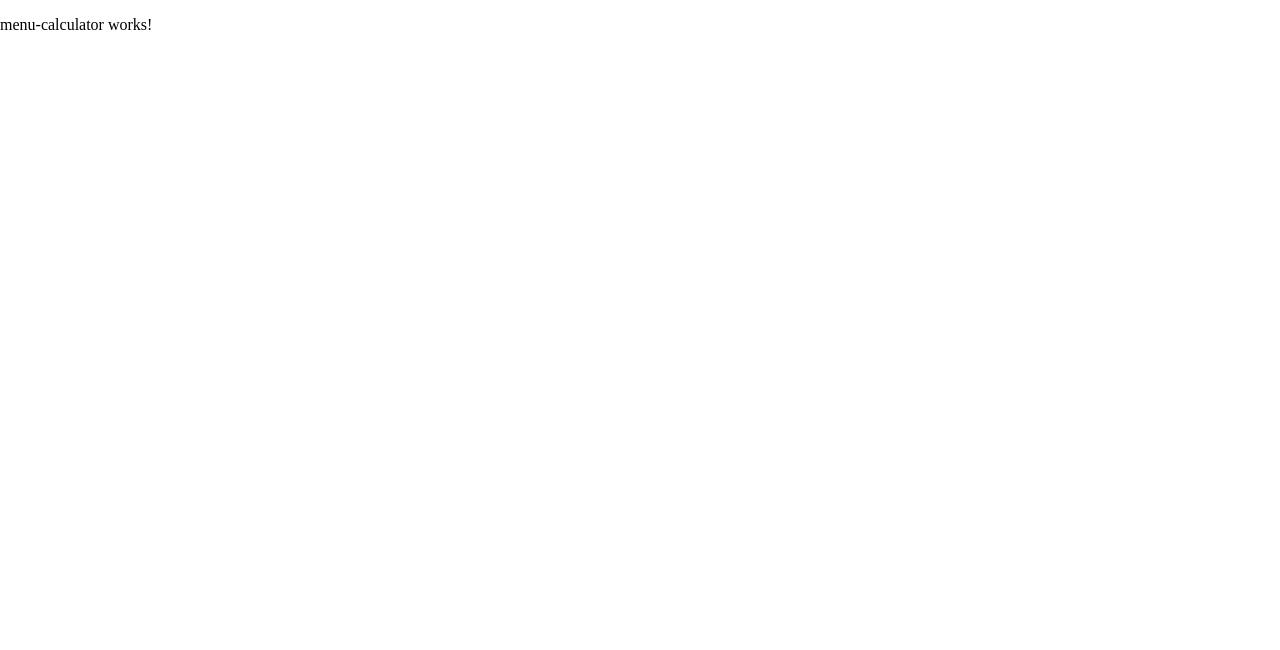
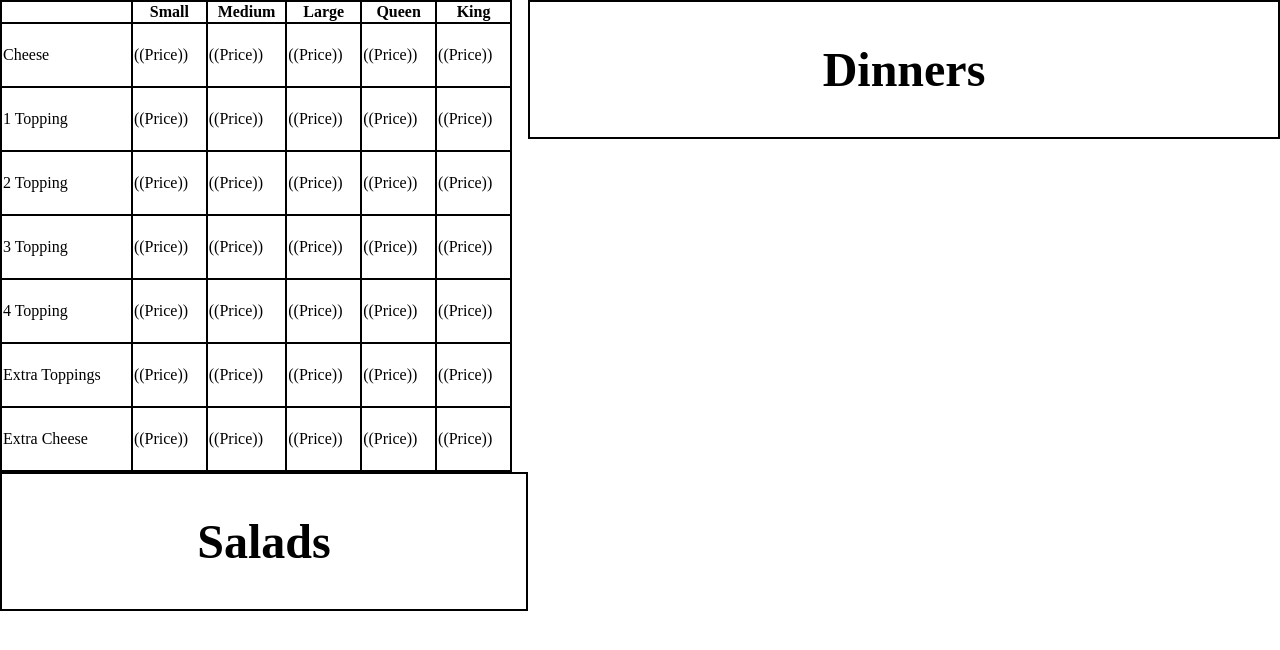
Before and after one commit to NickDAlimonte/portfolio, an Angular app: page /menu-calculator in a window 1280 px wide. Shown: the top 650 px of the page. Built offline with nearby package versions, Linux system fonts and the light colour scheme.

Commit message:
created base layout of the menu calculator.

```diff
--- a/src/app/menu-calculator/menu-calculator.html
+++ b/src/app/menu-calculator/menu-calculator.html
@@ -1 +1,98 @@
-<p>menu-calculator works!</p>
+<div class="menu-component">
+
+    <section class="left-column">
+        <div class="pizzas">
+            <table class="pizza-table">
+                <thead>
+                    <tr>
+                        <th></th>
+                        <th>Small</th>
+                        <th>Medium</th>
+                        <th>Large</th>
+                        <th>Queen</th>
+                        <th>King</th>
+                    </tr>
+                </thead>
+                <tbody>
+                    <tr>
+                        <td>Cheese</td>
+                        <td>((Price))</td>
+                        <td>((Price))</td>
+                        <td>((Price))</td>
+                        <td>((Price))</td>
+                        <td>((Price))</td>
+                    </tr>
+
+                    <tr>
+                        <td>1 Topping</td>
+                        <td>((Price))</td>
+                        <td>((Price))</td>
+                        <td>((Price))</td>
+                        <td>((Price))</td>
+                        <td>((Price))</td>
+                    </tr>
+
+                    <tr>
+                        <td>2 Topping</td>
+                        <td>((Price))</td>
+                        <td>((Price))</td>
+                        <td>((Price))</td>
+                        <td>((Price))</td>
+                        <td>((Price))</td>
+                    </tr>
+
+                    <tr>
+                        <td>3 Topping</td>
+                        <td>((Price))</td>
+                        <td>((Price))</td>
+                        <td>((Price))</td>
+                        <td>((Price))</td>
+                        <td>((Price))</td>
+                    </tr>
+
+                    <tr>
+                        <td>4 Topping</td>
+                        <td>((Price))</td>
+                        <td>((Price))</td>
+                        <td>((Price))</td>
+                        <td>((Price))</td>
+                        <td>((Price))</td>
+                    </tr>
+
+                    <tr>
+                        <td>Extra Toppings</td>
+                        <td>((Price))</td>
+                        <td>((Price))</td>
+                        <td>((Price))</td>
+                        <td>((Price))</td>
+                        <td>((Price))</td>
+                    </tr>
+
+                    <tr>
+                        <td>Extra Cheese</td>
+                        <td>((Price))</td>
+                        <td>((Price))</td>
+                        <td>((Price))</td>
+                        <td>((Price))</td>
+                        <td>((Price))</td>
+                    </tr>
+                </tbody>
+
+            </table>
+
+        </div>
+
+        <div class="salads">
+            <h1>Salads</h1>
+        </div>
+    </section>
+
+    <section class="right-column">
+        <div class="dinners">
+            <h1>Dinners</h1>
+
+        </div>
+
+    </section>
+
+</div>
--- a/src/app/menu-calculator/menu-calculator.scss
+++ b/src/app/menu-calculator/menu-calculator.scss
@@ -0,0 +1,39 @@
+.menu-component{
+    display: grid;
+    grid-template-columns: auto 1fr;
+    min-width: 100%;
+    min-height: 100vh;
+    align-items: start;
+}
+
+table, th, td{
+    border: solid 2px;
+    border-collapse: collapse;
+    margin-right: 16px;
+}
+
+.pizza-table{
+    width: 40vw;
+    td{
+        height: 60px;
+    }
+}
+
+td{
+    overflow: hidden;
+
+}
+
+h1{
+    justify-self: center;
+    font-size: 3em;
+}
+
+.dinners{
+    border: solid 2px;
+}
+
+.salads{
+    border: solid 2px;
+    align-self: start;
+}
```
